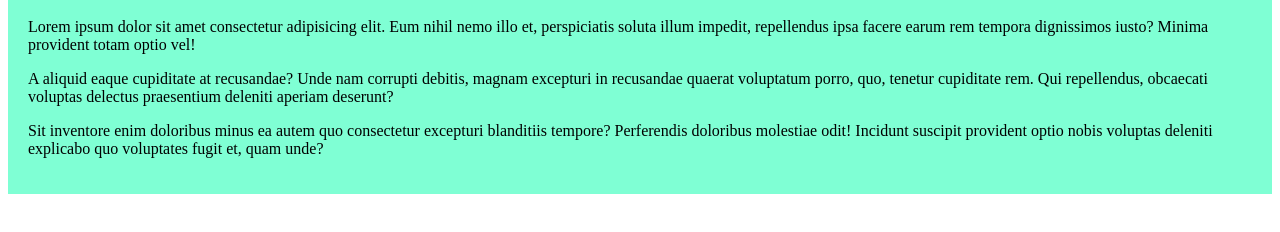
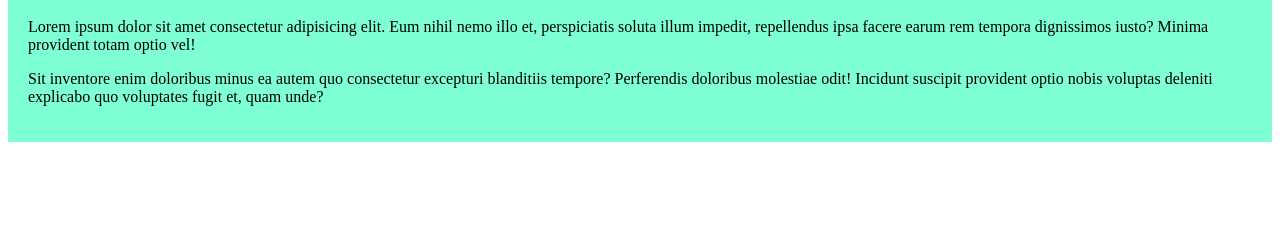
Before and after one commit to towhidulbu08/Git_Branching_Merging-repo, a plain HTML site: page index.html in a window 1280 px wide. Shown: the part 148-380 px from the top of the page. Drawn offline with Linux system fonts and the light colour scheme.

Commit message:
second commit

```diff
--- a/index.html
+++ b/index.html
@@ -12,8 +12,8 @@
         <h1>How to create git branch</h1>
         <h1>How to  merge  git branch</h1>
         <p>Lorem ipsum dolor sit amet consectetur adipisicing elit. Eum nihil nemo illo et, perspiciatis soluta illum impedit, repellendus ipsa facere earum rem tempora dignissimos iusto? Minima provident totam optio vel!</p>
-        <p>A aliquid eaque cupiditate at recusandae? Unde nam corrupti debitis, magnam excepturi in recusandae quaerat voluptatum porro, quo, tenetur cupiditate rem. Qui repellendus, obcaecati voluptas delectus praesentium deleniti aperiam deserunt?</p>
         <p>Sit inventore enim doloribus minus ea autem quo consectetur excepturi blanditiis tempore? Perferendis doloribus molestiae odit! Incidunt suscipit provident optio nobis voluptas deleniti explicabo quo voluptates fugit et, quam unde?</p>
     </div>
+
 </body>
 </html>
```
